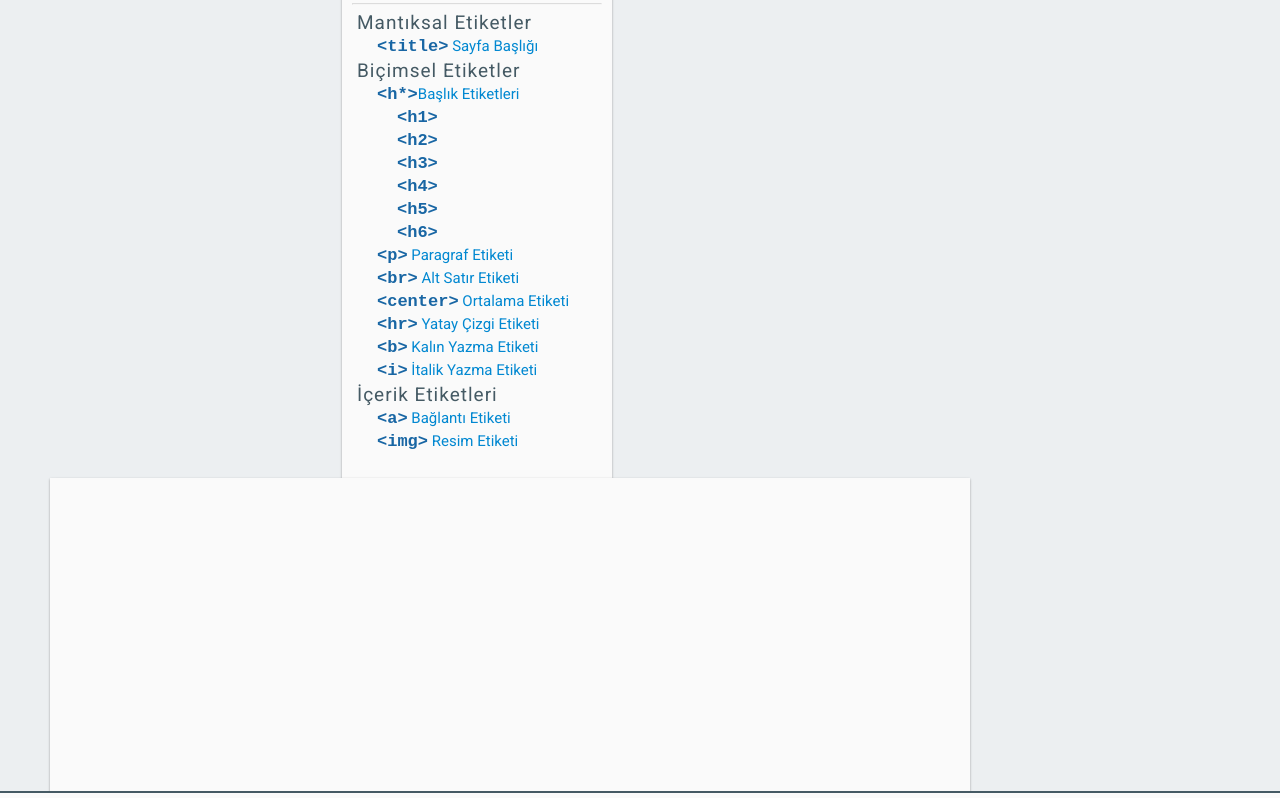
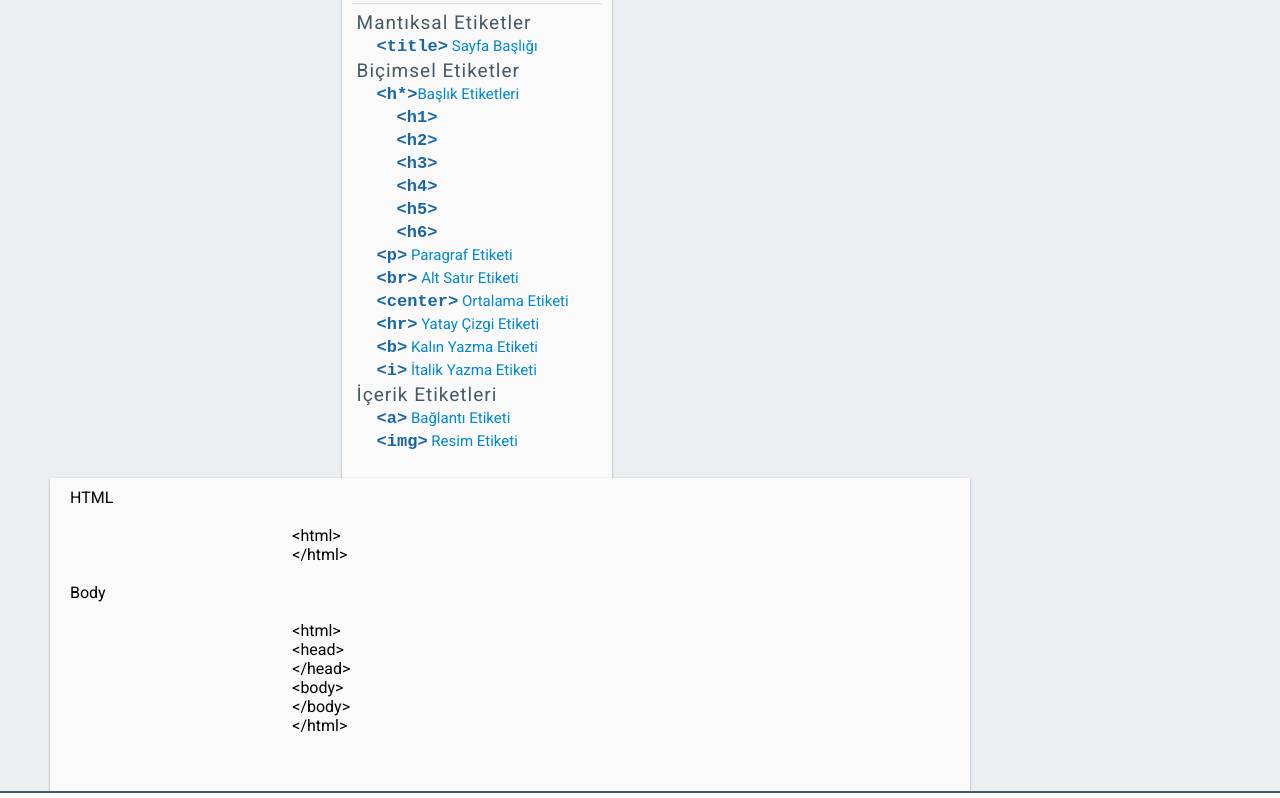
Before and after one commit to Ergunn/ebt-odevi, a plain HTML site: page ornekler.html in a window 1280 px wide. Shown: the part 136-934 px from the top of the page. Drawn offline with nearby package versions, Linux system fonts and the light colour scheme.

Commit message:
samples file edited

```diff
--- a/ornekler.html
+++ b/ornekler.html
@@ -69,7 +69,25 @@
         </div>
         <div class="content">
                <!-- Buraya Bak :D -->
+					<div class = "sample-container">
+						<span>HTML</span>
+						<pre><code>
+							&lt;html&gt;
+							&lt;/html&gt;
+						</pre></code>
+					</div>
 
+					<div class = "sample-container">
+						<span>Body</span>
+						<pre><code>
+							&lt;html&gt;
+							&lt;head&gt;
+							&lt;/head&gt;
+							&lt;body&gt;
+							&lt;/body&gt;
+							&lt;/html&gt;
+						</pre></code>
+					</div>
 			   <!------------------->
         </div>
     </div>
```
